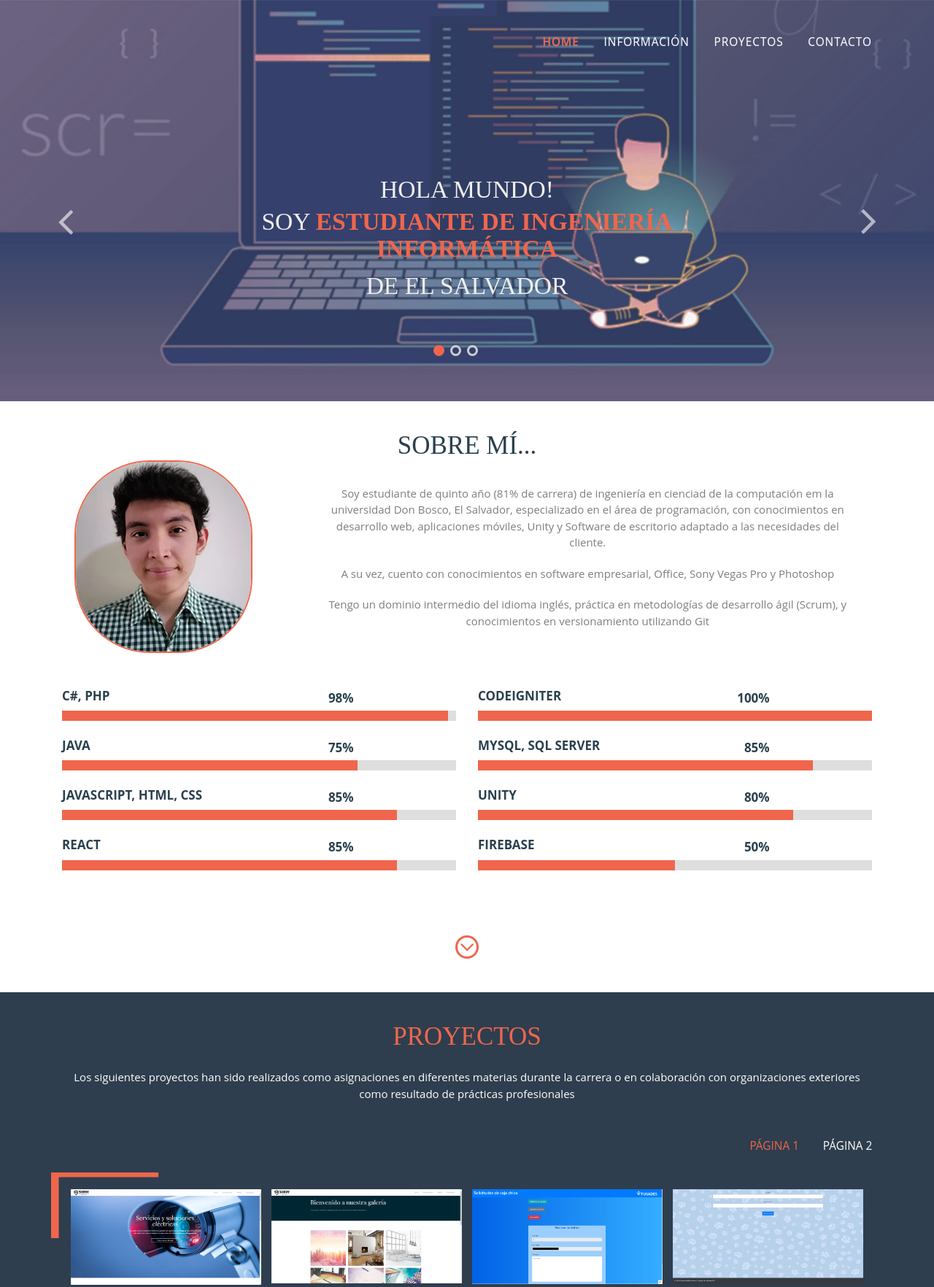
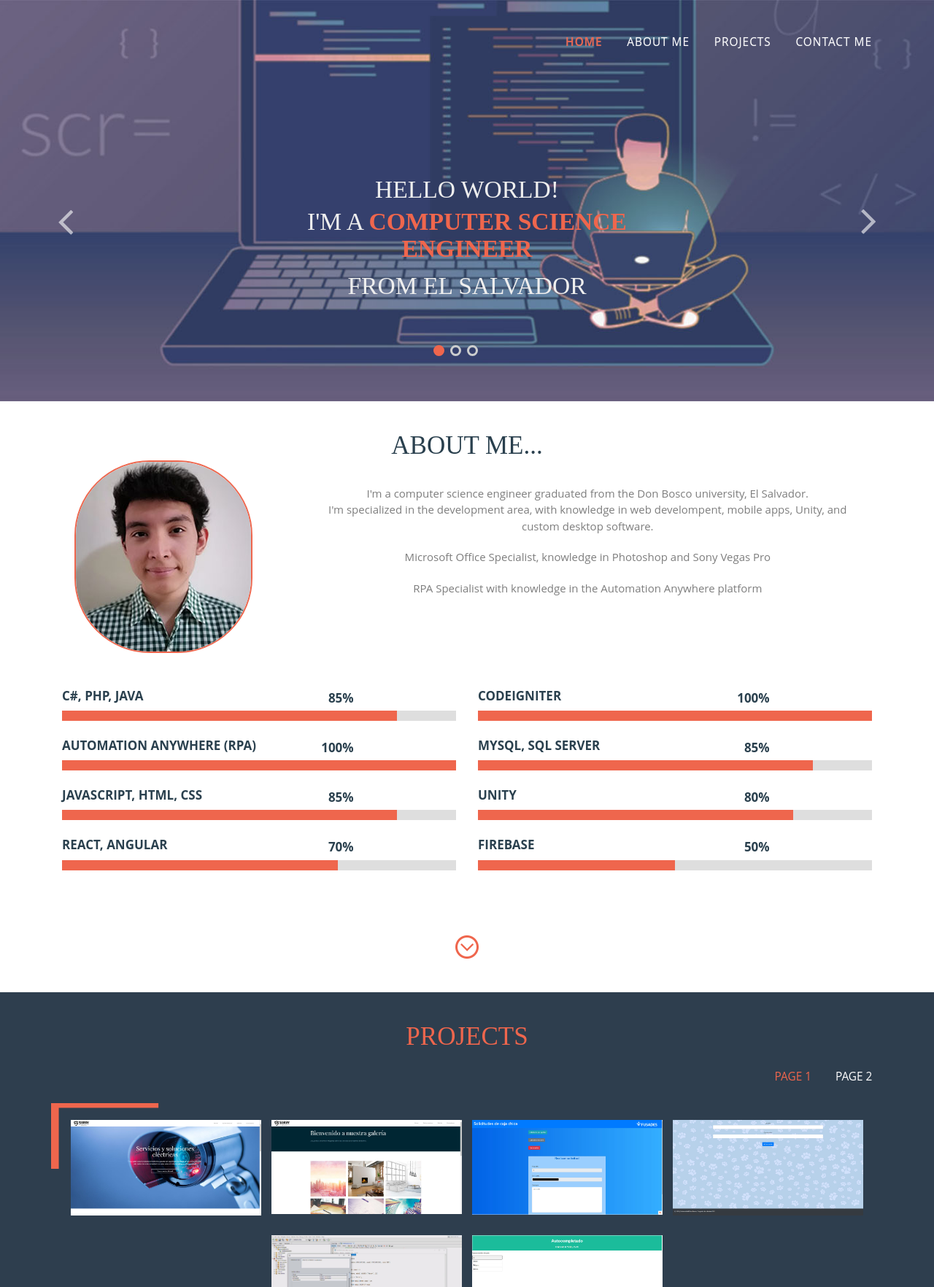
Before and after one commit to oscarp3112/Portafolio, a plain HTML site: page index.html in a window 1280 px wide. Shown: the top 1764 px of the page at 73% size. Drawn offline with Linux system fonts and the light colour scheme.

Commit message:
traduccion

```diff
--- a/index.html
+++ b/index.html
@@ -2,7 +2,7 @@
 <!DOCTYPE html>
 <html>
 <head>
-<title>Oscar Palacios - Portafolio</title>
+<title>Oscar Palacios - Portfolio</title>
 <meta name="viewport" content="width=device-width, initial-scale=1">
 <meta http-equiv="Content-Type" content="text/html; charset=utf-8" />
 <meta name="keywords" content="Onepage Responsive web template, Bootstrap Web Templates, Flat Web Templates, Android Compatible web template,
@@ -34,9 +34,9 @@ Smartphone Compatible web template, free webdesigns for Nokia, Samsung, LG, Sony
 			<ul>
 			 	<nav class="cl-effect-5">
 				<li><a class="active" href="index.html"><span data-hover="Home">home</span></a></li>
-				<li><a href="#about" class="scroll"><span data-hover="Información">Información</span></a></li>
-				<li><a href="#work" class="scroll"><span data-hover="Proyectos"><span>Proyectos</span></a></li>
-				<li><a href="#contact" class="scroll"><span data-hover="contacto">contacto</span></a></li>
+				<li><a href="#about" class="scroll"><span data-hover="Información">About Me</span></a></li>
+				<li><a href="#work" class="scroll"><span data-hover="Proyectos"><span>Projects</span></a></li>
+				<li><a href="#contact" class="scroll"><span data-hover="contacto">Contact Me</span></a></li>
 				</nav>
 			 </ul>
 			 </div>
@@ -55,25 +55,25 @@ Smartphone Compatible web template, free webdesigns for Nokia, Samsung, LG, Sony
 				   <article style="position: absolute; width: 100%; opacity: 0;">
 				   	<div class="banner-wrap">
 				   	       	<div class="banner_center">
-				   		 		<h1>Hola mundo! </h1>
-				   		 		<h2>Soy <span>estudiante de ingeniería informática</span></h2>
-				   		 		<h2>de El Salvador</h2>
+				   		 		<h1>Hello World! </h1>
+				   		 		<h2>I'm a <span>computer science engineer</span></h2>
+				   		 		<h2>From El Salvador</h2>
 				   		 		</div>
 				   		 </div>
 					</article>
 				   <article style="position: relative; width: 100%; opacity: 1;">
 				   	   	<div class="banner-wrap">
 				   	      <div class="banner_center">
-				   		 		<h1>Especializado en el área de desarrollo,</h1>
-				   		 		<h2>conocimientos en bases de datos y <span>programación</span></h2>
+				   		 		<h1>Specialized in the development area,</h1>
+				   		 		<h2>With Knowledge in databases and <span>robotic process automation</span></h2>
 				   		 		</div>
 				   		  </div>
 				   </article>
 				   <article style="position: absolute; width: 100%; opacity: 0;">
 				   	  	<div class="banner-wrap">
 				   	       <div class="banner_center">
-				   		 		<h1>Manejo de software empresarial (Office),</h1>
-				   		 		<h2>y de edición: <span>Sony Vegas Pro, Photoshop </span></h2>
+				   		 		<h1>Skills: Proactive, self-learner, leadership</h1>
+				   		 		<h2>Responsible, <span>numerical and logical aptitude </span></h2>
 				   		 		</div>
 				   		 </div>
 					 </article>
@@ -91,14 +91,15 @@ Smartphone Compatible web template, free webdesigns for Nokia, Samsung, LG, Sony
 		<div class="about-section" id="about" id="about">
 	<div class="container">
 		<div class="about-header">
-			<h3>Sobre mí...</h3>
+			<h3>About me...</h3>
 			<div class="about-imag">
 			<img src="images/pic-9.jpg" alt=""/>
 			</div>
 			<div class="about-text">
-					<p>Soy estudiante de quinto año (81% de carrera) de ingeniería en cienciad de la computación em la universidad Don Bosco, El Salvador, especializado en el área de programación, con conocimientos en desarrollo web, aplicaciones móviles, Unity y Software de escritorio adaptado a las necesidades del cliente.</p> <br>
-					<p>A su vez, cuento con conocimientos en software empresarial, Office, Sony Vegas Pro y Photoshop</p><br>
-					<p>Tengo un dominio intermedio del idioma inglés, práctica en metodologías de desarrollo ágil (Scrum), y conocimientos en versionamiento utilizando Git </p>
+					<p>I'm a computer science engineer graduated from the Don Bosco university, El Salvador.
+					<p>I'm specialized in the development area, with knowledge in web develompent, mobile apps, Unity, and custom desktop software.</p> <br>
+					<p>Microsoft Office Specialist, knowledge in Photoshop and Sony Vegas Pro</p><br>
+					<p>RPA Specialist with knowledge in the Automation Anywhere platform </p>
 			</div>
 			<div class="clearfix"></div>
 			</div>
@@ -107,29 +108,29 @@ Smartphone Compatible web template, free webdesigns for Nokia, Samsung, LG, Sony
 					<div class="polls">
 					<div class="poll">
 						<div class="poll-desc">
-							<h4>C#, php</h4>
+							<h4>C#, php, Java</h4>
 						</div>
 						<div class="percentage">
-							<p>98%</p>
+							<p>85%</p>
 					</div>
 					<div class="clearfix"></div>
 				</div>
 				<div class="skills">
-			              	<div style="width:98%"> </div>
+			              	<div style="width:85%"> </div>
 	                      </div>
 	                      </div>
 	                      <div class="polls">
 					<div class="poll">
 						<div class="poll-desc">
-							<h4>Java</h4>
+							<h4>Automation Anywhere (RPA)</h4>
 						</div>
 						<div class="percentage">
-							<p>75%</p>
+							<p>100%</p>
 					</div>
 					<div class="clearfix"></div>
 				</div>
 				<div class="skills">
-			              	<div style="width:75%"> </div>
+			              	<div style="width:100%"> </div>
 	                      </div>
 	                      </div>
 	                      <div class="polls">
@@ -149,15 +150,15 @@ Smartphone Compatible web template, free webdesigns for Nokia, Samsung, LG, Sony
 	                      <div class="polls">
 					<div class="poll">
 						<div class="poll-desc">
-							<h4>React</h4>
+							<h4>React, Angular</h4>
 						</div>
 						<div class="percentage">
-							<p>85%</p>
+							<p>70%</p>
 					</div>
 					<div class="clearfix"></div>
 				</div>
 				<div class="skills">
-			              	<div style="width:85%"> </div>
+			              	<div style="width:70%"> </div>
 	                      </div>
 	                      </div>
 
@@ -230,9 +231,7 @@ Smartphone Compatible web template, free webdesigns for Nokia, Samsung, LG, Sony
 	<!-- about-section-ends -->
 	<div class="works-section" id="work" id="work">
 	   <div class="works-header">
-			<h3>Proyectos</h3>
-				<p>Los siguientes proyectos han sido realizados como asignaciones en diferentes materias
-				durante la carrera o en colaboración con organizaciones exteriores como resultado de prácticas profesionales</p>
+			<h3>Projects</h3>
 		</div>
 		<div class="portfolio-section-bottom-row" id="portfolio">
 			<div class="container">
@@ -259,8 +258,8 @@ Smartphone Compatible web template, free webdesigns for Nokia, Samsung, LG, Sony
 						<div class="sap_tabs">
 							<div id="horizontalTab" style="display: block; width: 100%; margin: 0px;">
 								  <ul class="resp-tabs-list">
-									  <li class="resp-tab-item" aria-controls="tab_item-0" role="tab"><span>Página 1</span></li>
-									  <li class="resp-tab-item" aria-controls="tab_item-1" role="tab"><span>Página 2</span></li>
+									  <li class="resp-tab-item" aria-controls="tab_item-0" role="tab"><span>Page 1</span></li>
+									  <li class="resp-tab-item" aria-controls="tab_item-1" role="tab"><span>Page 2</span></li>
 									  <div class="clearfix"></div>
 								  </ul>
 								<div id="portfoliolist">
@@ -269,37 +268,37 @@ Smartphone Compatible web template, free webdesigns for Nokia, Samsung, LG, Sony
 											<div class="tab_img">
 
 													<div class="col-md-3 img-top grid_box">
-														<a href="images/pic-2.jpg" class="swipebox"  title="Página web desarrollada para SSES - https://github.com/oscarp3112/SSESV">
+														<a href="images/pic-2.jpg" class="swipebox"  title="Website SSES - https://github.com/oscarp3112/SSESV">
 															  <img src="images/pic-2.jpg" class="img-responsive" alt="">
 															  <span class="zoom-icon"></span>
 														</a>
 													</div>
 													<div class="col-md-3 img-top grid_box">
-														<a href="images/pic-3.jpg" class="swipebox"  title="Página web desarrollada para SSES - https://github.com/oscarp3112/SSESV">
+														<a href="images/pic-3.jpg" class="swipebox"  title="Website SSES - https://github.com/oscarp3112/SSESV">
 															  <img src="images/pic-3.jpg" class="img-responsive" alt="">
 															  <span class="zoom-icon"></span>
 														</a>
 													</div>
 													<div class="col-md-3 img-top grid_box">
-														<a href="images/pic-4.jpg" class="swipebox"  title="Aplicación web para virtualizar el proceso de solicitudes a caja chica">
+														<a href="images/pic-4.jpg" class="swipebox"  title="PHP web application - Process Virtualization">
 															  <img src="images/pic-4.jpg" class="img-responsive" alt="">
 															  <span class="zoom-icon"></span>
 														</a>
 													</div>
 													<div class="col-md-3 img-top grid_box">
-														<a href="images/pic-5.jpg" class="swipebox"  title="Sistema de clínica veterinaria desarrollado en React - https://github.com/oscarp3112/deploydps ">
+														<a href="images/pic-5.jpg" class="swipebox"  title="React Project- Veterinary Clinic - https://github.com/oscarp3112/deploydps ">
 															  <img src="images/pic-5.jpg" class="img-responsive" alt="">
 															  <span class="zoom-icon"></span>
 														</a>
 													</div>
 													<div class="col-md-3 img-top grid_box">
-														<a href="images/pic-6.jpg" class="swipebox"  title="Parser MySQL desarrollado en el lenguaje de programación Java - https://github.com/DiegoTrigueros/ParserJava">
+														<a href="images/pic-6.jpg" class="swipebox"  title="Java, Parser MySQL - https://github.com/DiegoTrigueros/ParserJava">
 															  <img src="images/pic-6.jpg" class="img-responsive" alt="">
 															  <span class="zoom-icon"></span>
 														</a>
 													</div>
 													<div class="col-md-3 img-top grid_box">
-														<a href="images/pic-7.jpg" class="swipebox"  title="Ejercicios y prácticas con React - https://github.com/oscarp3112/LabDPS">
+														<a href="images/pic-7.jpg" class="swipebox"  title="React Practices - https://github.com/oscarp3112/LabDPS">
 															  <img src="images/pic-7.jpg" class="img-responsive" alt="">
 															  <span class="zoom-icon"></span>
 														</a>
@@ -313,25 +312,25 @@ Smartphone Compatible web template, free webdesigns for Nokia, Samsung, LG, Sony
 											<div class="tab_img">
 
 													<div class="col-md-3 img-top grid_box">
-														<a href="images/pic-8.jpg" class="swipebox"  title="Aplicación web para el registro y seguimiento de preexistencias, así como la administración de usuarios">
+														<a href="images/pic-8.jpg" class="swipebox"  title="PHP Application - Medical Record">
 															  <img src="images/pic-8.jpg" class="img-responsive" alt="">
 															  <span class="zoom-icon"></span>
 														</a>
 													</div>
 													<div class="col-md-3 img-top grid_box">
-														<a href="images/pic-10.jpg" class="swipebox"  title="Aplicación web para el registro y seguimiento de preexistencias, así como la administración de usuarios">
+														<a href="images/pic-10.jpg" class="swipebox"  title="PHP Application - Medical Record">
 															  <img src="images/pic-10.jpg" class="img-responsive" alt="">
 															  <span class="zoom-icon"></span>
 														</a>
 													</div>
 													<div class="col-md-3 img-top grid_box">
-														<a href="images/pic-11.jpg" class="swipebox"  title="Aplicación web para el registro y seguimiento de preexistencias, así como la administración de usuarios">
+														<a href="images/pic-11.jpg" class="swipebox"  title="PHP Application - Medical Record">
 															  <img src="images/pic-11.jpg" class="img-responsive" alt="">
 															  <span class="zoom-icon"></span>
 														</a>
 													</div>
 													<div class="col-md-3 img-top grid_box">
-														<a href="images/pic-12.jpg" class="swipebox"  title="Proyecto de geolocalización para monitorizar la ubicación del transporte de la universidad Don Bosco">
+														<a href="images/pic-12.jpg" class="swipebox"  title="Geolocalization mobile app">
 															  <img src="images/pic-12.jpg" class="img-responsive" alt="">
 															  <span class="zoom-icon"></span>
 														</a>
@@ -360,9 +359,8 @@ Smartphone Compatible web template, free webdesigns for Nokia, Samsung, LG, Sony
 	<div class="footer-section" id="contact" id="contact">
 			<div class="container">
 			<div class="contact-header">
-				<h3> Contacto e información adicional</h3>
-				<p>Correo electrónico: oscarp1998@hotmail.com</p>
-				<p>Los repositorios de los proyectos mostrados se encuentran en GitHub</p>
+				<h3> Contact information</h3>
+				<p>Email: oscarp1998@hotmail.com</p>
 			</div>
 			<div class="social-icon">
 				<a href="https://www.facebook.com/oscaralejandro.palaciosmiranda/"><i class="icon2"></i></a>
```
